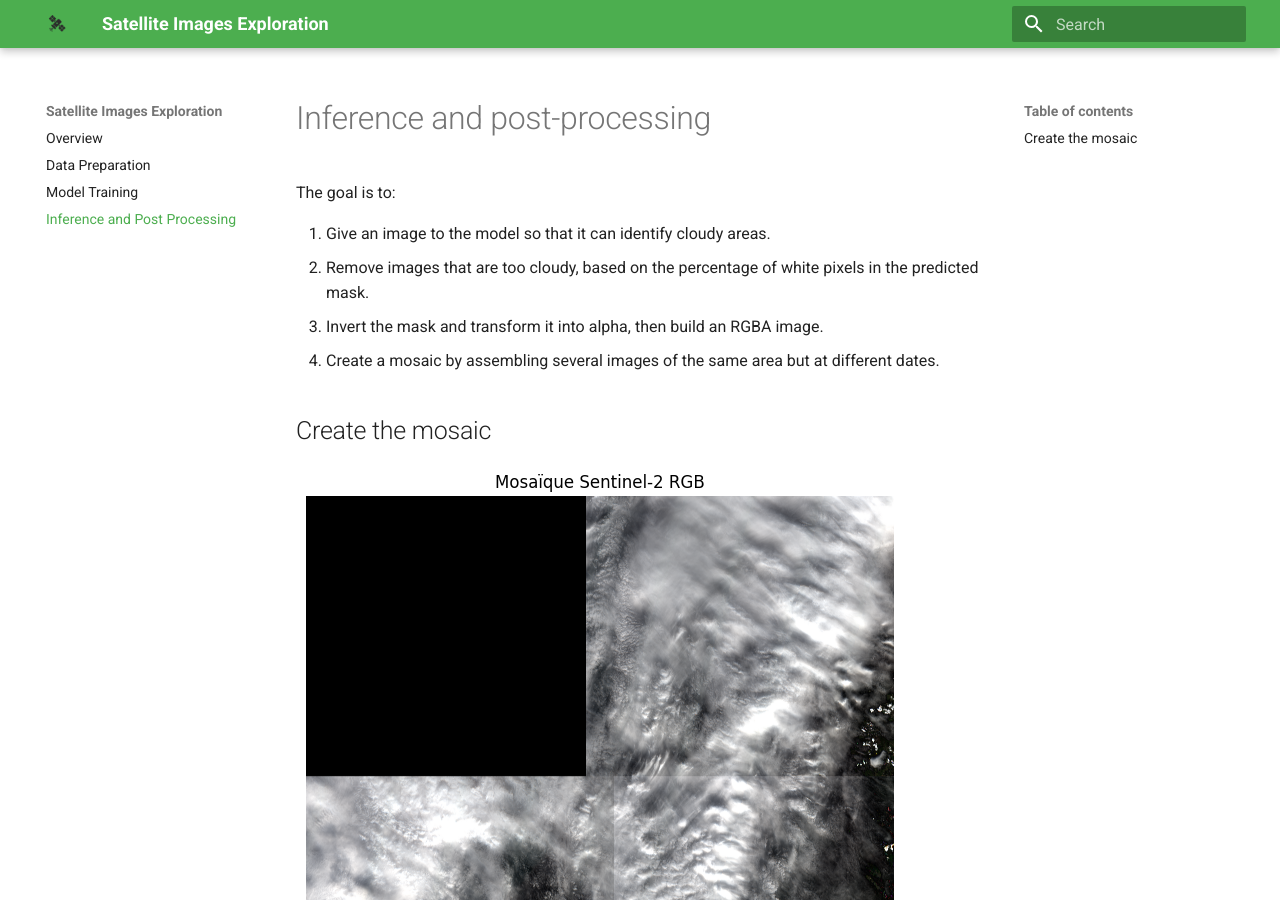
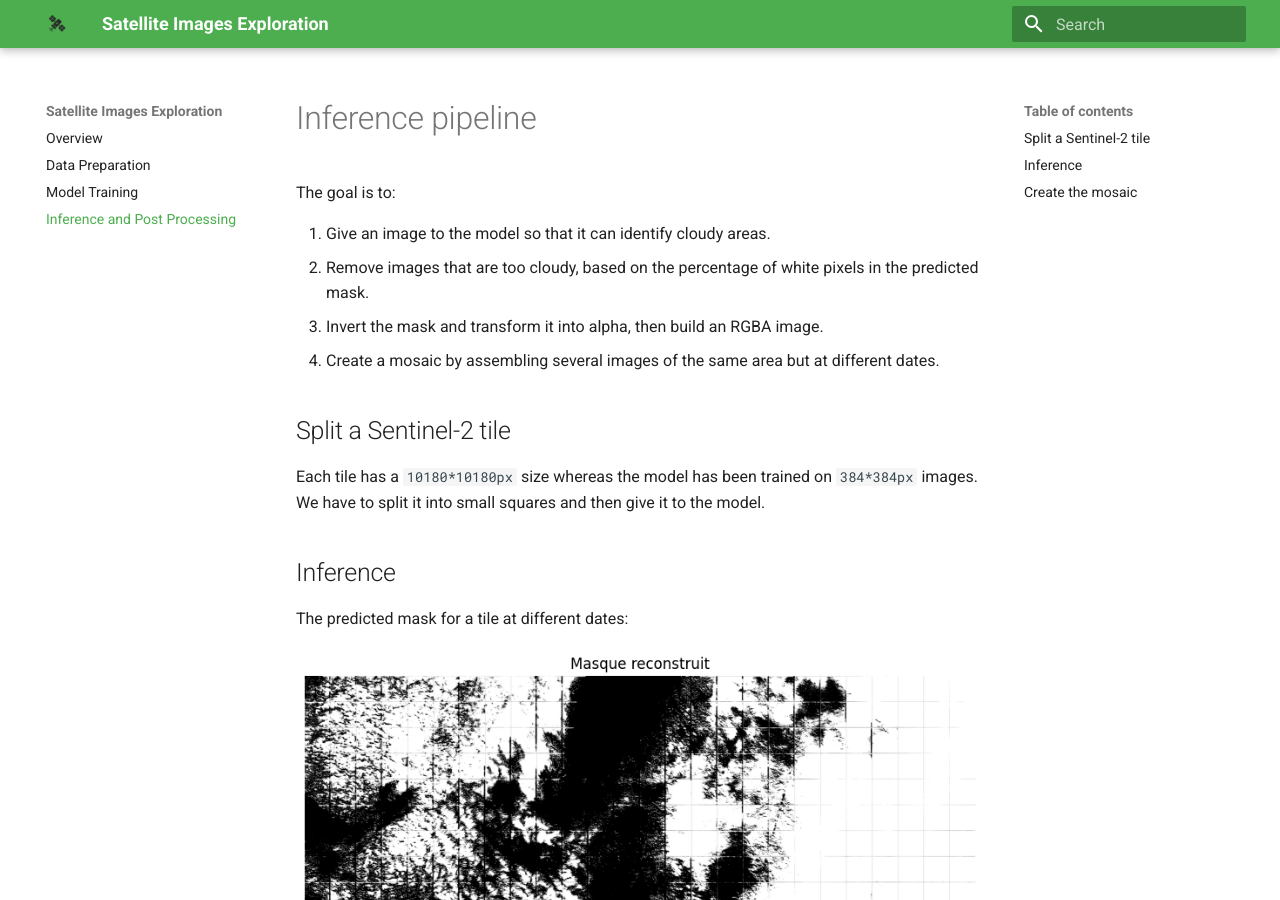
Before and after one commit to tristanGIANDO/satellite, an MkDocs documentation site: the page built from docs/inference.md, in a window 1280 px wide and 900 px high. Built offline with MkDocs 1.6.1 and Material for MkDocs 9.7.7, drawn with Linux system fonts in a browser that asks for light colours; some of the changed text lies outside the part shown.

```diff
--- a/docs/inference.md
+++ b/docs/inference.md
@@ -1,4 +1,4 @@
-# Inference and post-processing
+# Inference pipeline
 
 The goal is to:
 
@@ -7,6 +7,20 @@
 3. Invert the mask and transform it into alpha, then build an RGBA image.
 4. Create a mosaic by assembling several images of the same area but at different dates.
 
+## Split a Sentinel-2 tile
+
+Each tile has a `10180*10180px` size whereas the model has been trained on `384*384px` images.
+We have to split it into small squares and then give it to the model.
+
+## Inference
+
+The predicted mask for a tile at different dates:
+
+![inference_mask](images/inference_mask_0.png)
+![inference_mask](images/inference_mask_1.png)
+
+The goal is now to keep the cloudless subtiles only.
+
 ## Create the mosaic
 
 ![mosaic](images/mosaic.png)
```
Also changed, not shown: 4 other files.
